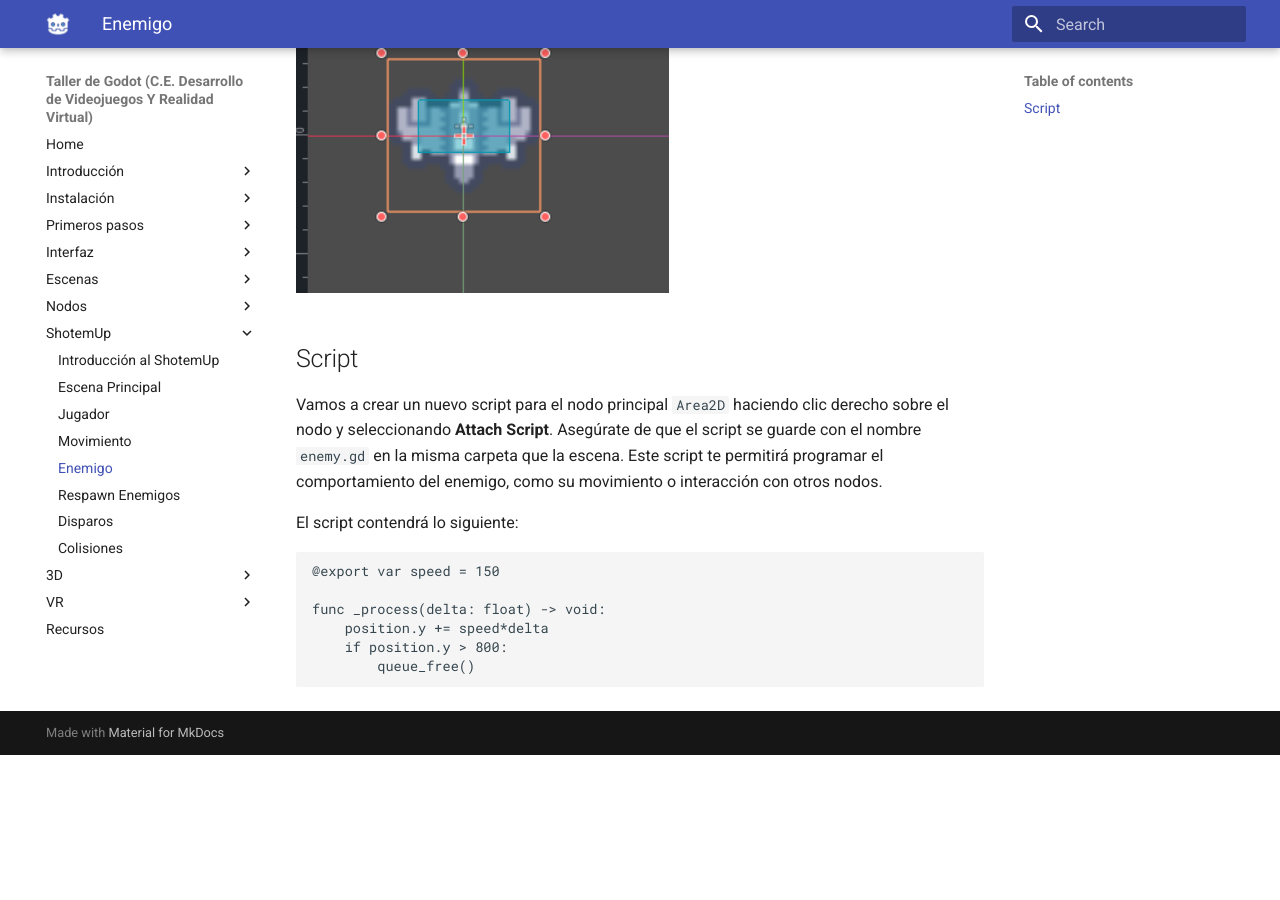
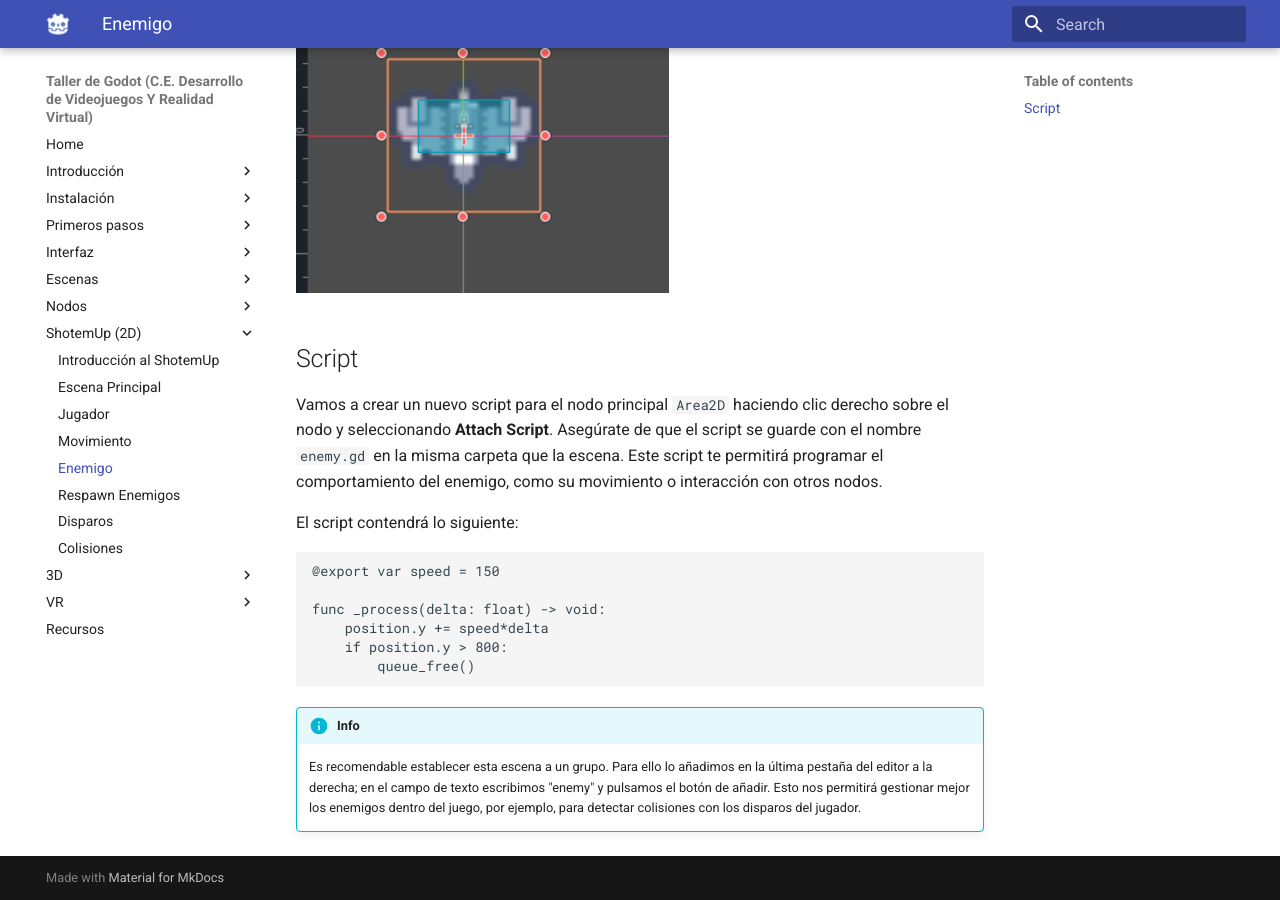
Before and after one commit to makeclassicgames/godotosc2025, an MkDocs documentation site: the page built from docs/enemy.md, in a window 1280 px wide and 900 px high, scrolled down 545 px. Built offline with MkDocs 1.6.1 and Material for MkDocs 9.7.7, drawn with Linux system fonts in a browser that asks for light colours; before the commit the page ends 1300 px from its top, so only the background shows below that.

Commit message:
añadiendo cambios tutorial 2d

````diff
--- a/docs/enemy.md
+++ b/docs/enemy.md
@@ -24,3 +24,6 @@ func _process(delta: float) -> void:
 	if position.y > 800:
 		queue_free()
 ```
+
+!!! info
+	Es recomendable establecer esta escena a un grupo. Para ello lo añadimos en la última pestaña del editor a la derecha; en el campo de texto escribimos "enemy" y pulsamos el botón de añadir. Esto nos permitirá gestionar mejor los enemigos dentro del juego, por ejemplo, para detectar colisiones con los disparos del jugador.
--- a/mkdocs.yml
+++ b/mkdocs.yml
@@ -25,7 +25,7 @@ nav:
       - Escenas: scenes.md
   - Nodos:
       - Nodos: nodes.md
-  - ShotemUp:
+  - ShotemUp (2D):
       - Introducción al ShotemUp: shotemup.md
       - Escena Principal: main_scene.md
       - Jugador: character.md
````
Also changed, not shown: docs/respawn_enemies.md (+1 -1 lines).
